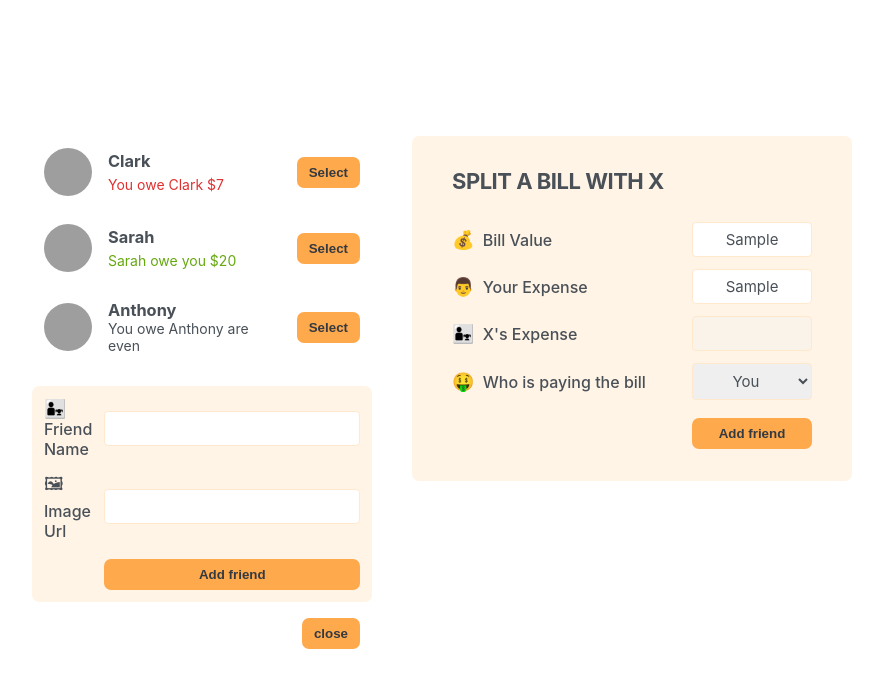
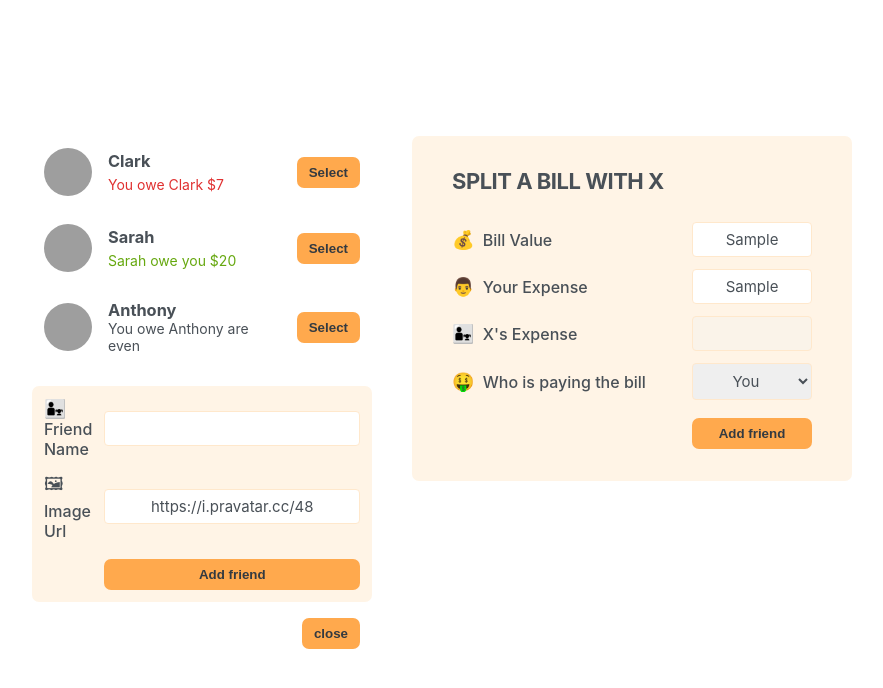
Before and after one commit to tushardongre1990/jonas-react, a React (Create React App) app: page / in a window 1280 px wide. Both pictures are taken after typing "Sample", "Sample" into the empty fields and a click on the button "Add Friend". Shown: the top 688 px of the page, without its empty margins (198-1081 px from the left). Built offline with nearby package versions, Linux system fonts and the light colour scheme; grey boxes are pictures that could not be loaded.

Commit message:
99. Adding a New Friend

```diff
--- a/src/App.js
+++ b/src/App.js
@@ -30,17 +30,25 @@
 }
 
 function App() {
+  const [friends, setFriends] = useState(initialFriends);
   const [showAddFriend, setShowAddFriend] = useState(false);
 
   function handleShowAddFriend() {
     setShowAddFriend((show) => !show);
   }
 
+  function handleAddFriend(friend) {
+    setFriends((friends) => [...friends, friend]);
+
+    // hides the form on submission
+    setShowAddFriend(false);
+  }
+
   return (
     <div className="app">
       <div className="sidebar">
-        <FriendList />
-        {showAddFriend && <FormAddFriend />}
+        <FriendList friends={friends} />
+        {showAddFriend && <FormAddFriend onAddFriend={handleAddFriend} />}
         <Button onClick={handleShowAddFriend}>
           {showAddFriend ? "close" : "Add Friend"}
         </Button>
@@ -50,8 +58,7 @@
   );
 }
 
-function FriendList() {
-  const friends = initialFriends;
+function FriendList({ friends }) {
   return (
     <ul>
       {friends.map((friend) => (
@@ -84,13 +91,38 @@
   );
 }
 
-function FormAddFriend() {
+function FormAddFriend({ onAddFriend }) {
+  const [name, setName] = useState("");
+  const [image, setImage] = useState("https://i.pravatar.cc/48");
+
+  function handleSubmit(e) {
+    e.preventDefault();
+
+    if (!name || !image) return;
+
+    const id = crypto.randomUUID();
+
+    const newFriend = { id, name, image: `${image}?=${id}`, balance: 0 };
+    // console.log(newFriend);
+    onAddFriend(newFriend);
+
+    setName("");
+    setImage("https://i.pravatar.cc/48");
+  }
   return (
-    <form className="form-add-friend">
+    <form className="form-add-friend" onSubmit={handleSubmit}>
       <label htmlFor="">👨‍👧Friend Name</label>
-      <input type="text" />
+      <input
+        type="text"
+        value={name}
+        onChange={(e) => setName(e.target.value)}
+      />
       <label htmlFor="">🖼 Image Url</label>
-      <input type="text" />
+      <input
+        type="text"
+        value={image}
+        onChange={(e) => setImage(e.target.value)}
+      />
       <Button>Add friend</Button>
     </form>
   );
```
